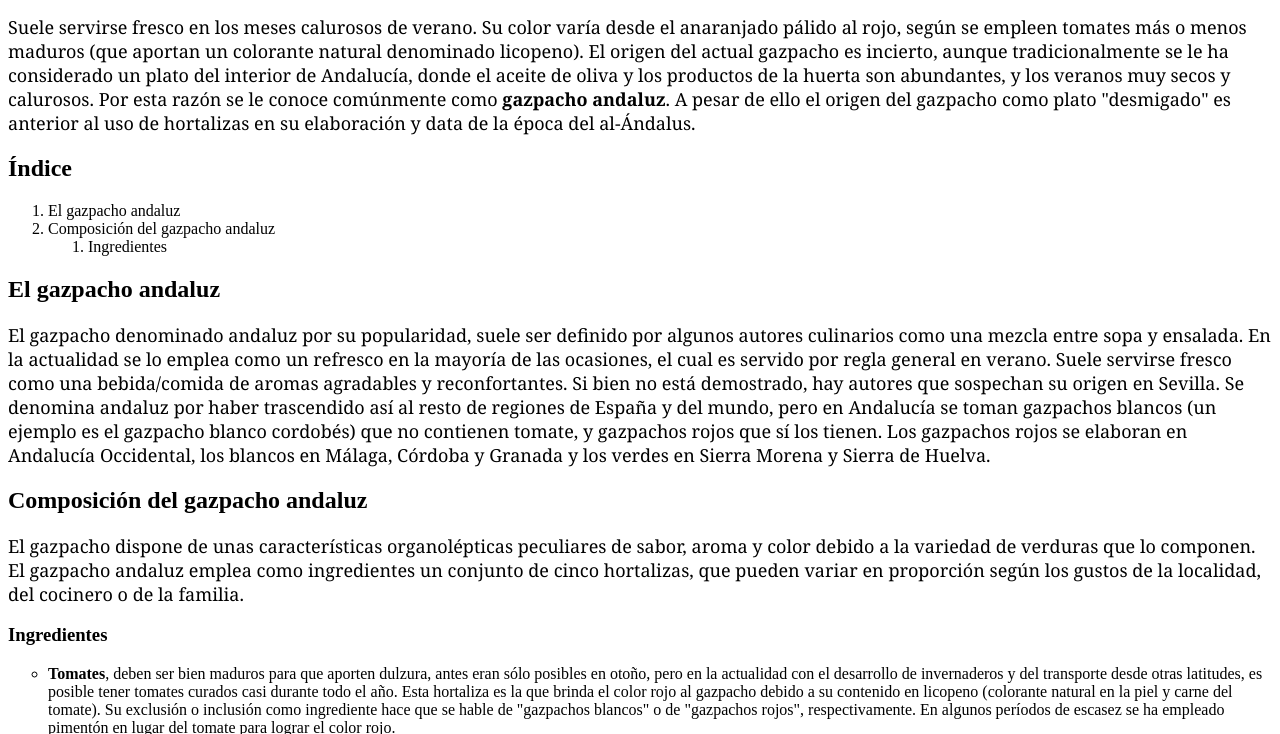
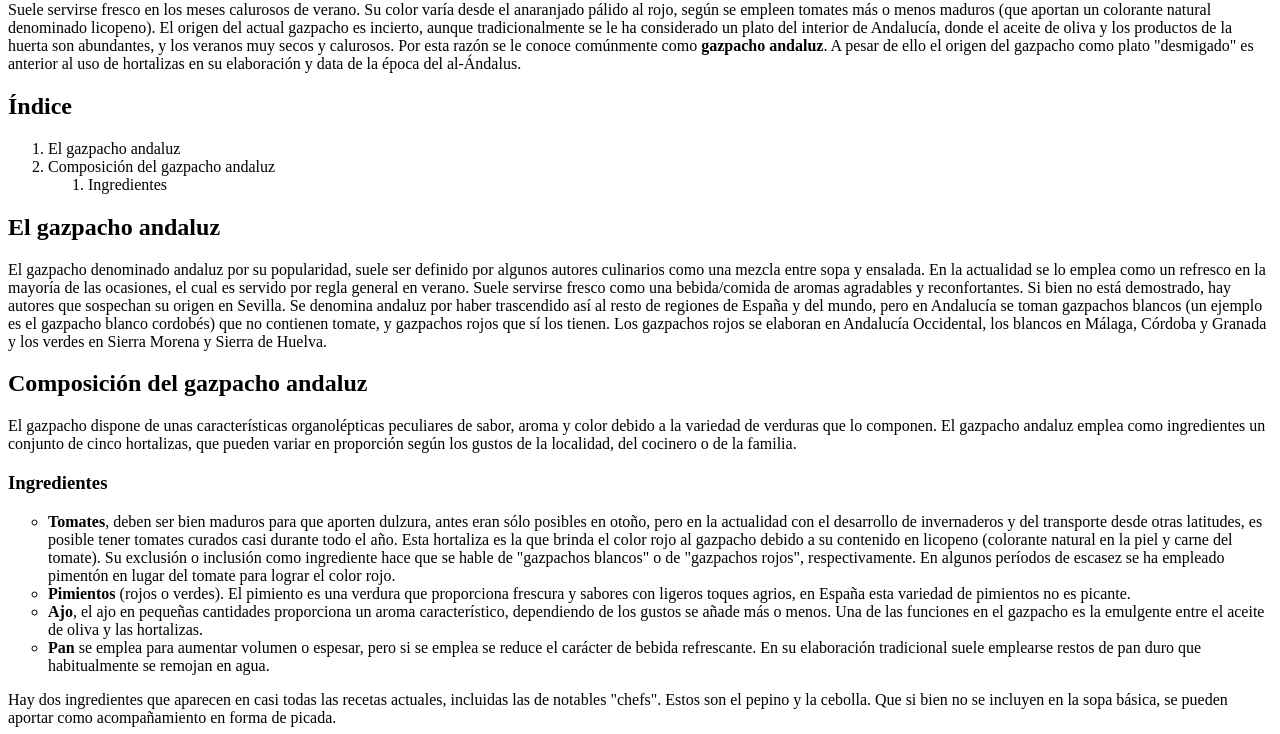
Before and after one commit to marianaral/IKIGAI-ADALAB-EJERCICIOS, a plain HTML site: page s1_1_INTRO_A_WEB/ejercicio-1/index.html in a window 1280 px wide. Shown: the part 113-847 px from the top of the page. Drawn offline with Linux system fonts and the light colour scheme; files that its build step writes are made by us from their sources; a script that the page names is missing.

Commit message:
main.css deleted

```diff
--- a/s1_1_INTRO_A_WEB/ejercicio-1/index.html
+++ b/s1_1_INTRO_A_WEB/ejercicio-1/index.html
@@ -5,7 +5,6 @@
     <meta http-equiv="X-UA-Compatible" content="IE=edge">
     <title>Gazpacho</title>
     <meta name="viewport" content="width=device-width, initial-scale=1">
-    <link rel="stylesheet" type="text/css" media="screen" href="main.css" />
     <script src="main.js"></script>
 </head>
 <body>
```
